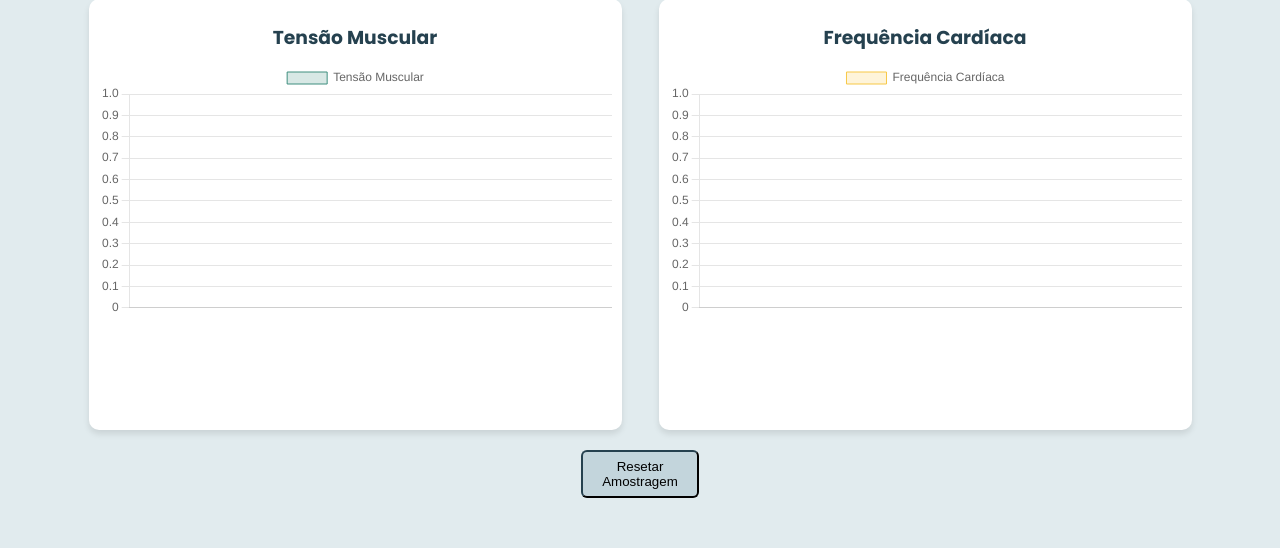
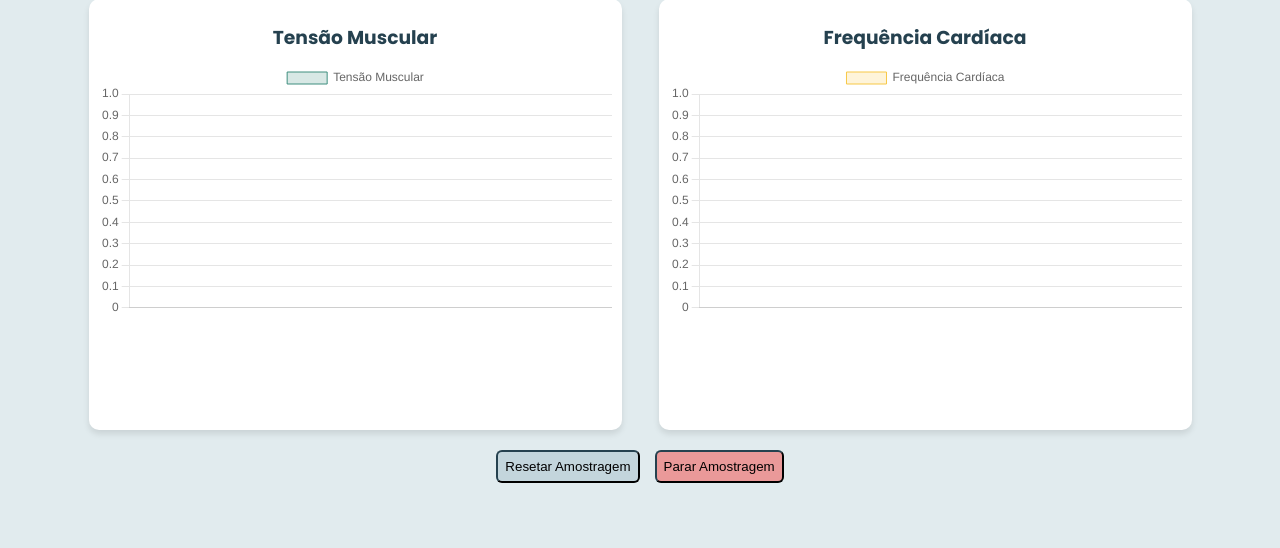
Before and after one commit to NeuralTrack/IC-NeuralTrack, a Flask app: page / in a window 1280 px wide. Shown: the part 343-891 px from the top of the page. After the commit the page ends 826 px from the top, so only its background shows below. Run offline with Flask 3, Linux system fonts and the light colour scheme; some libraries are stand-ins or nearby versions.

Commit message:
feat: add stop button to freeze graphics

```diff
--- a/app.py
+++ b/app.py
@@ -1,4 +1,4 @@
-from flask import Flask, render_template, redirect, url_for
+from flask import Flask, render_template, redirect, url_for, request, jsonify
 from flask_socketio import SocketIO, emit
 import serial
 import keyboard
@@ -10,15 +10,17 @@
 
 # Armazena os dados de amostragem
 data = []
+capturing = False  # Variável global para controlar a captura de dados
 
 # Função para capturar dados do sensor em segundo plano
 def capture_data():
-    global data
+    global data, capturing
+    capturing = True
     try:
         ser = serial.Serial("COM3", 9600)
-        print("Amostragem de dados iniciada. Pressione Enter ou Espaço para parar.")
+        print("Amostragem de dados iniciada. Pressione Enter, Espaço ou o botão para parar.")
         data = []  # Limpa os dados
-        while True:
+        while capturing:
             if ser.in_waiting > 0:
                 line = ser.readline().decode("utf-8").strip()
                 if "," in line:
@@ -31,9 +33,10 @@
                             # Emite os dados para o front-end em tempo real
                             socketio.emit('new_data', {'heart': heart, 'emg': emg})
                             print(f"Heart: {heart}, EMG: {emg}")
-            # Interrompe o loop
+            # Interrompe o loop ao pressionar Enter ou Espaço
             if keyboard.is_pressed("enter") or keyboard.is_pressed("space"):
-                print("Loop interrompido.")
+                print("Loop interrompido pelo teclado.")
+                capturing = False
                 break
 
     except Exception as e:
@@ -57,6 +60,13 @@
     start_data_capture()  # Inicia a nova amostragem
     return redirect(url_for("index"))
 
+# Rota para parar a captura de dados via AJAX
+@app.route("/stop", methods=["POST"])
+def stop():
+    global capturing
+    capturing = False  # Define para parar a captura
+    return jsonify({"status": "Captura interrompida"}), 200
+
 if __name__ == "__main__":
     start_data_capture()  # Começa a captura de dados
     socketio.run(app, debug=True)
--- a/static/css/main.css
+++ b/static/css/main.css
@@ -70,11 +70,37 @@
   height: 100px;
 }/*# sourceMappingURL=main.css.map */
 
-.reset-button{
-  background: rgba(177, 199, 210, 0.6117647059);
+.button-wrapper{
+  display: flex;
+  flex-direction: row;
+  justify-content: center;
+  gap: 15px;
+}
+
+.stop-button{
+  background: rgba(234,153,153,255);
   border-color: #25414f;
-  width: 10%;
+  width: auto;
   padding: 7px;
   border-radius: 6px;
   cursor: pointer;
 }
+
+.stop-button:hover{
+  background: rgba(255, 0, 0, 0.6);
+  font-weight: bold;
+}
+
+.reset-button{
+  background: rgba(177, 199, 210, 0.6117647059);
+  border-color: #25414f;
+  width: auto;
+  padding: 7px;
+  border-radius: 6px;
+  cursor: pointer;
+}
+
+.reset-button:hover{
+  background: rgba(177, 199, 210, 2);
+  font-weight: bold;
+}
--- a/static/js/scripts.js
+++ b/static/js/scripts.js
@@ -1,20 +1,15 @@
+const socket = io.connect('http://' + document.domain + ':' + location.port);  // Conecta ao servidor via Socket.IO
 const muscleTensionCtx = document.getElementById('muscleTensionChart').getContext('2d');
 const heartRateCtx = document.getElementById('heartRateChart').getContext('2d');
 
-const sensorData = {
-            heartRate: JSON.parse('{{ data | tojson | safe }}').map(entry => entry[0]),  // Extrai os valores de batimentos cardíacos
-            emg: JSON.parse('{{ data | tojson | safe }}').map(entry => entry[1])  // Extrai os valores de EMG
-        };
-
-
-// Gráfico de Tensão Muscular
+// Inicializa os gráficos vazios
 const muscleTensionChart = new Chart(muscleTensionCtx, {
     type: 'line',
     data: {
-        labels: ['10s', '20s', '30s', '40s', '50s'],
+        labels: [],
         datasets: [{
             label: 'Tensão Muscular',
-            data: sensorData.emg,
+            data: [],
             backgroundColor: 'rgba(62, 142, 126, 0.2)',
             borderColor: 'rgba(62, 142, 126, 1)',
             borderWidth: 1,
@@ -30,14 +25,13 @@
     }
 });
 
-// Gráfico de Frequência Cardíaca
 const heartRateChart = new Chart(heartRateCtx, {
     type: 'line',
     data: {
-        labels: ['10s', '20s', '30s', '40s', '50s'],
+        labels: [],
         datasets: [{
             label: 'Frequência Cardíaca',
-            data: sensorData.heartRate,
+            data: [],
             backgroundColor: 'rgba(247, 200, 70, 0.2)',
             borderColor: 'rgba(247, 200, 70, 1)',
             borderWidth: 1,
@@ -51,5 +45,47 @@
             }
         }
     }
+});
 
+let capturingData = true;  // Flag para controlar a captura de dados
+
+// Função para parar a captura de dados
+function stopDataCapture() {
+    capturingData = false;  // Define a flag como falsa para parar a captura de novos dados
+
+    // Faz uma requisição AJAX para o servidor para interromper a captura de dados
+    fetch('/stop', {
+        method: 'POST'  // Envia como POST para a rota '/stop'
+    }).then(response => {
+        if (response.ok) {
+            console.log("Captura de dados interrompida.");
+        } else {
+            console.error("Erro ao tentar parar a captura de dados.");
+        }
+    });
+}
+
+// Adiciona o evento de clique no botão de parada
+document.querySelector(".stop-button").addEventListener("click", function(event) {
+    event.preventDefault();  // Evita o recarregamento da página
+    stopDataCapture();  // Chama a função de parada
 });
+
+
+// Função para adicionar novos dados ao gráfico
+function addData(chart, label, data) {
+    if (capturingData) {  // Adiciona novos dados apenas se capturingData for true
+        chart.data.labels.push(label);
+        chart.data.datasets.forEach((dataset) => {
+            dataset.data.push(data);
+        });
+        chart.update();
+    }
+}
+
+// Escuta os novos dados recebidos via Socket.IO
+socket.on('new_data', function (msg) {
+    const timeLabel = `${muscleTensionChart.data.labels.length * 1}s`;  // Exemplo de label de tempo
+    addData(muscleTensionChart, timeLabel, msg.emg);
+    addData(heartRateChart, timeLabel, msg.heart);
+});
--- a/templates/index.html
+++ b/templates/index.html
@@ -44,79 +44,18 @@
             </div>
         </section>
 
-        <!-- Botão para resetar os dados e iniciar nova amostragem -->
-        <form action="/reset" method="get">
-            <button class="reset-button" type="submit">Resetar Amostragem</button>
-        </form>
+        <!-- Botão para resetar e parar a captura -->
+        <div class="button-wrapper">
+            <form action="/reset" method="get">
+                <button class="reset-button" type="submit">Resetar Amostragem</button>
+            </form>
+            <form action="/stop" method="get">
+                <button class="stop-button" type="submit">Parar Amostragem</button>
+            </form>
+        </div>
+
+
     </main>
-
-    <script>
-        const socket = io.connect('http://' + document.domain + ':' + location.port);  // Conecta ao servidor via Socket.IO
-
-        const muscleTensionCtx = document.getElementById('muscleTensionChart').getContext('2d');
-        const heartRateCtx = document.getElementById('heartRateChart').getContext('2d');
-
-        // Inicializa os gráficos vazios
-        const muscleTensionChart = new Chart(muscleTensionCtx, {
-            type: 'line',
-            data: {
-                labels: [],
-                datasets: [{
-                    label: 'Tensão Muscular',
-                    data: [],
-                    backgroundColor: 'rgba(62, 142, 126, 0.2)',
-                    borderColor: 'rgba(62, 142, 126, 1)',
-                    borderWidth: 1,
-                    fill: true
-                }]
-            },
-            options: {
-                scales: {
-                    y: {
-                        beginAtZero: true
-                    }
-                }
-            }
-        });
-
-        const heartRateChart = new Chart(heartRateCtx, {
-            type: 'line',
-            data: {
-                labels: [],
-                datasets: [{
-                    label: 'Frequência Cardíaca',
-                    data: [],
-                    backgroundColor: 'rgba(247, 200, 70, 0.2)',
-                    borderColor: 'rgba(247, 200, 70, 1)',
-                    borderWidth: 1,
-                    fill: true
-                }]
-            },
-            options: {
-                scales: {
-                    y: {
-                        beginAtZero: true
-                    }
-                }
-            }
-        });
-
-        // Função para adicionar novos dados ao gráfico
-        function addData(chart, label, data) {
-            chart.data.labels.push(label);
-            chart.data.datasets.forEach((dataset) => {
-                dataset.data.push(data);
-            });
-            chart.update();
-        }
-
-        // Escuta os novos dados recebidos via Socket.IO
-        socket.on('new_data', function(msg) {
-            const timeLabel = `${muscleTensionChart.data.labels.length * 1}s`;  // Exemplo de label de tempo
-            addData(muscleTensionChart, timeLabel, msg.emg);
-            addData(heartRateChart, timeLabel, msg.heart);
-        });
-    </script>
 
     <script src="{{ url_for('static', filename='js/scripts.js') }}"></script> <!-- Script para os gráficos Chart.js -->
 </body>
```
